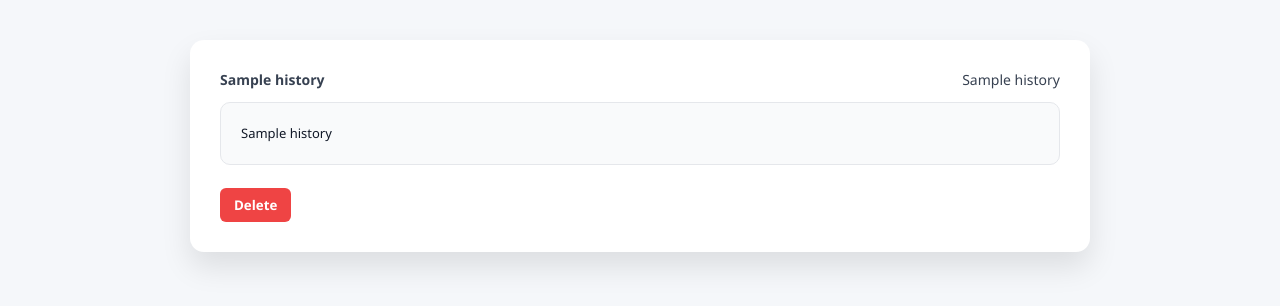
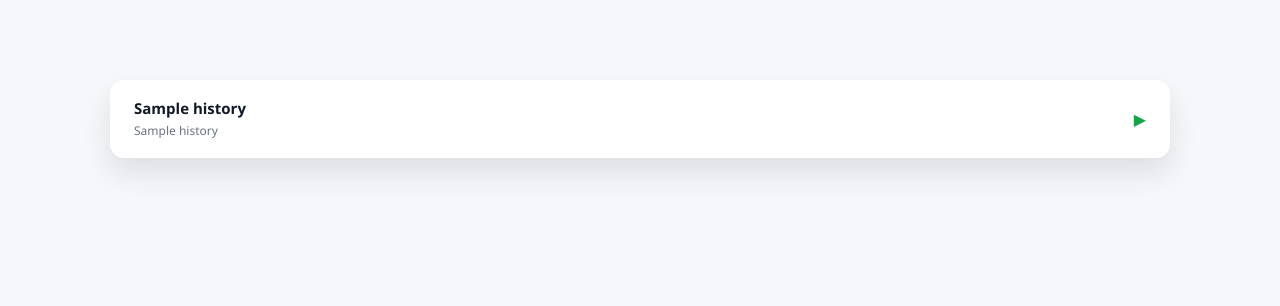
Before and after one commit to AkshayraviC09YC47/AI-Resume-Analyzer, a Flask app: template templates/history.html in a window 1280 px wide. Shown: the part 60-366 px from the top of the page. Run offline with Flask 3, Linux system fonts and the light colour scheme; the template is opened without the code that fills it: most values are stand-ins (such as "Sample title", 1, 10 or a date in 2020).

Commit message:
Added New Features and Fresh UI

```diff
--- a/static/history.css
+++ b/static/history.css
@@ -1,27 +1,92 @@
 @import url("/static/dashboard.css");
 
-.meta {
+/* Container */
+.history-container {
+    max-width: 1100px;
+    margin: 40px auto;
+}
+
+/* History Card */
+.history-card {
+    background: #ffffff;
+    border-radius: 14px;
+    box-shadow: 0 15px 30px rgba(0,0,0,0.1);
+    margin-bottom: 22px;
+    overflow: hidden;
+}
+
+/* Header (collapsed view) */
+.history-header {
     display: flex;
     justify-content: space-between;
-    margin-bottom: 10px;
-    font-size: 14px;
-    color: #374151;
+    align-items: center;
+    padding: 18px 24px;
+    cursor: pointer;
 }
 
+.history-header:hover {
+    background: #f9fafb;
+}
+
+.history-info strong {
+    display: block;
+    font-size: 15px;
+    color: #111827;
+}
+
+.timestamp {
+    font-size: 12px;
+    color: #6b7280;
+    margin-top: 2px;
+}
+
+.chevron {
+    font-size: 16px;
+    color: #16a34a;
+    user-select: none;
+}
+
+/* Expandable body */
+.history-body {
+    display: none;
+    padding: 22px 24px;
+    border-top: 1px solid #e5e7eb;
+}
+
+.history-body.open {
+    display: block;
+}
+
+/* Result text */
+.history-body pre {
+    background: #f9fafb;
+    border: 1px solid #e5e7eb;
+    padding: 20px;
+    border-radius: 10px;
+    font-size: 13px;
+    line-height: 1.6;
+    white-space: pre-wrap;
+    color: #111827;
+}
+
+/* Delete button */
 .delete-btn {
+    margin-top: 16px;
     background: #ef4444;
     color: #ffffff;
     border: none;
-    padding: 8px 14px;
+    padding: 8px 16px;
     border-radius: 6px;
+    font-size: 13px;
+    font-weight: 600;
     cursor: pointer;
-    margin-top: 10px;
 }
 
 .delete-btn:hover {
     background: #dc2626;
 }
 
+/* Empty State */
 .empty-state {
     max-width: 520px;
     margin: 80px auto;
@@ -39,7 +104,7 @@
 
 .empty-state h3 {
     margin: 0 0 10px;
-    font-size: 20px;
+    font-size: 22px;
     color: #111827;
 }
 
@@ -55,7 +120,7 @@
     background: #22c55e;
     color: #ffffff;
     text-decoration: none;
-    padding: 10px 18px;
+    padding: 10px 22px;
     border-radius: 8px;
     font-weight: 600;
 }
--- a/templates/history.html
+++ b/templates/history.html
@@ -1,6 +1,7 @@
 <!DOCTYPE html>
-<html>
+<html lang="en">
 <head>
+    <meta charset="UTF-8">
     <title>History | AI Resume Analyzer</title>
     <link rel="stylesheet" href="/static/history.css">
 </head>
@@ -17,30 +18,57 @@
     </div>
 </nav>
 
-<div class="container">
-    {% for h in history %}
-        <div class="card">
-            <div class="meta">
+<div class="container history-container">
+
+{% for h in history %}
+    <div class="history-card">
+        <div class="history-header" onclick="toggleResult(this)">
+            <div class="history-info">
                 <strong>{{ h[1] }}</strong>
-                <span>{{ h[3] }}</span>
+                <span class="timestamp">{{ h[3] }}</span>
             </div>
+            <div class="chevron">▶</div>
+        </div>
 
+        <div class="history-body">
             <pre>{{ h[2] }}</pre>
 
             <form method="POST" action="/history/delete/{{ h[0] }}">
                 <button class="delete-btn">Delete</button>
             </form>
         </div>
+    </div>
 {% else %}
     <div class="empty-state">
         <div class="empty-icon">📄</div>
         <h3>No Resume History</h3>
-        <p>You haven’t analyzed any resumes yet.<br>
-           Upload a resume from the dashboard to get started.</p>
+        <p>
+            You haven’t analyzed any resumes yet.<br>
+            Upload a resume from the dashboard to get started.
+        </p>
         <a href="/dashboard" class="empty-btn">Go to Dashboard</a>
     </div>
 {% endfor %}
+
 </div>
+
+<script>
+function toggleResult(header) {
+    const card = header.parentElement;
+    const body = card.querySelector(".history-body");
+    const chevron = header.querySelector(".chevron");
+
+    const isOpen = body.classList.contains("open");
+
+    document.querySelectorAll(".history-body").forEach(b => b.classList.remove("open"));
+    document.querySelectorAll(".chevron").forEach(c => c.textContent = "▶");
+
+    if (!isOpen) {
+        body.classList.add("open");
+        chevron.textContent = "▼";
+    }
+}
+</script>
 
 </body>
 </html>
```
